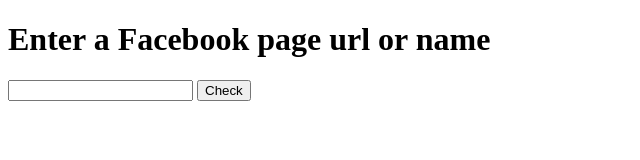
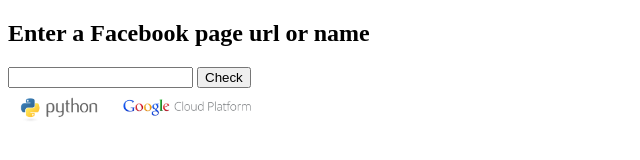
Before and after one commit to jimmykane/facebook-id-finder, a plain HTML site: page views/index.html in a window 1280 px wide. Shown: the whole page, without its empty margins (0-640 px from the left). Drawn offline with Linux system fonts and the light colour scheme.

Commit message:
Add some info about the tech

```diff
--- a/views/index.html
+++ b/views/index.html
@@ -15,11 +15,18 @@
     </head>
     <body>
 
-        <form name="facebook_page_form" action="" method="post" enctype="multipart/form-data">
-            <h1>Enter a Facebook page url or name</h1>
-            <input type="text" name="string"/>
-            <button type="submit">Check</button>
-        </form>
+        <section>
+            <form name="facebook_page_form" action="" method="post" enctype="multipart/form-data">
+                <h1>Enter a Facebook page url or name</h1>
+                <input type="text" name="string"/>
+                <button type="submit">Check</button>
+            </form>
+        </section>
+
+        <section>
+            <a href="http://www.python.org/" target="_blank"><img width="100" src="/assets/img/python.png" title="Uses Python"/></a>
+            <a href="https://cloud.google.com/" target="_blank"><img width="150" src="/assets/img/google_cloud_platform.png" title="Uses Google Cloud Platform"/></a>
+        </section>
 
     </body>
 </html>
```
Also changed, not shown: assets/img/google_cloud_platform.png (added), assets/img/python.png (added).
